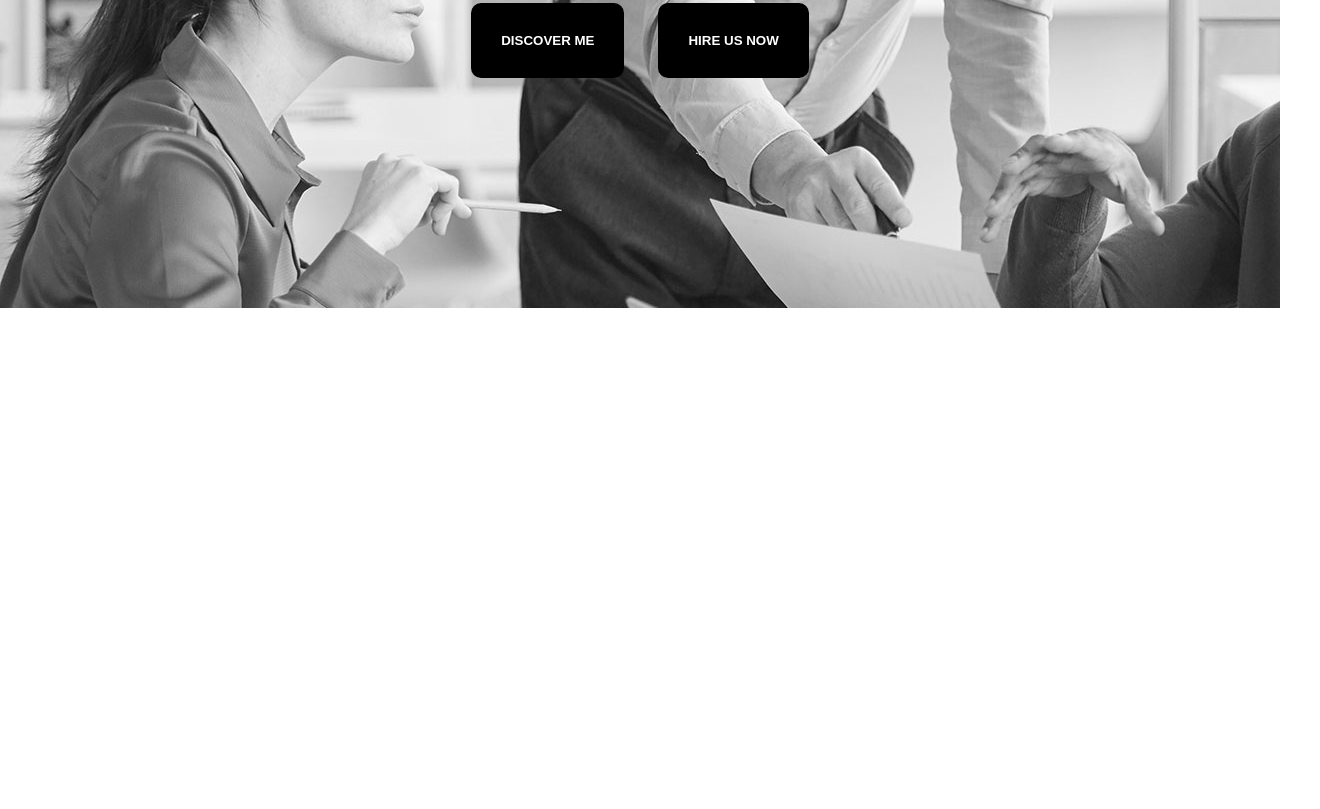
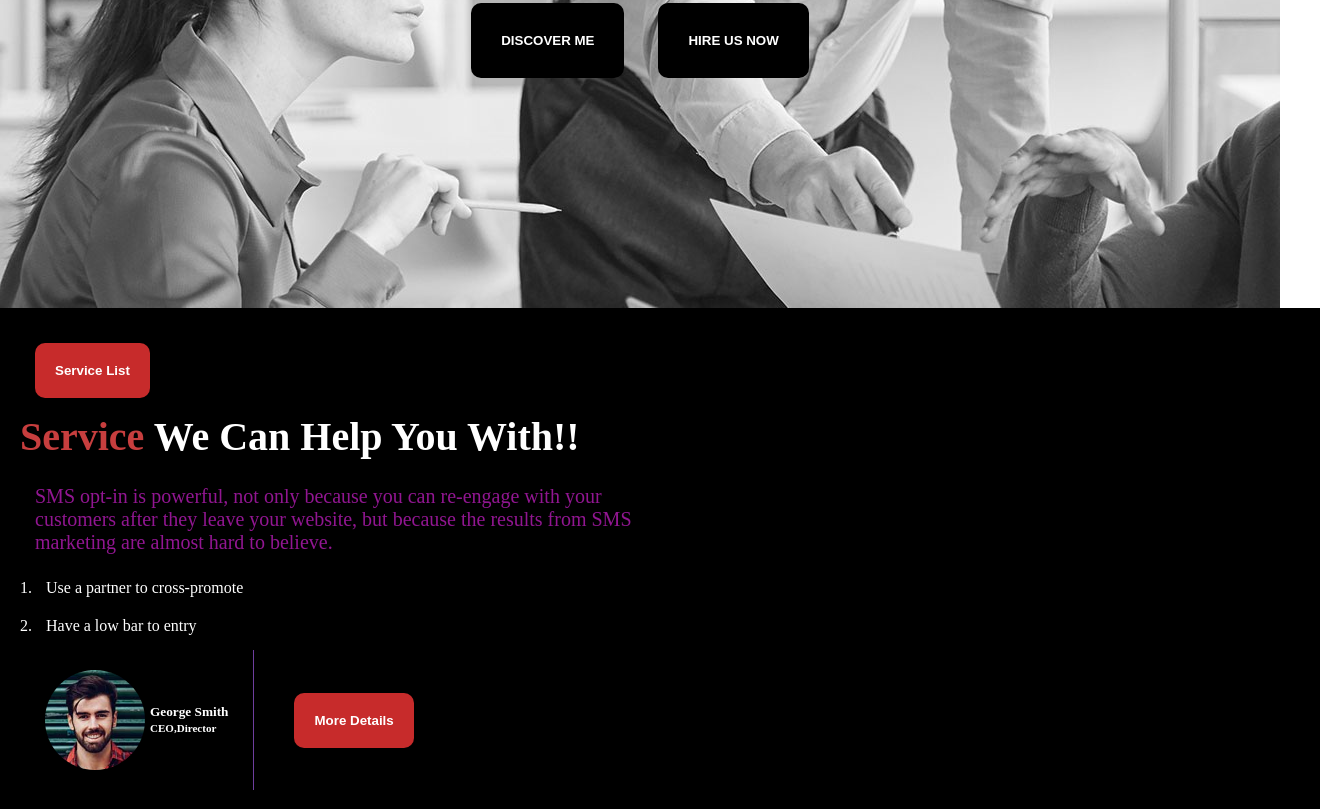
Before and after one commit to iftekharmahmud25/digital-agency-website, a plain HTML site: page index.html in a window 1280 px wide. Shown: the part 581-1390 px from the top of the page, 1320 px wide, since content can reach past the window. Before the commit the page ends 889 px from the top, so only its background shows below. Drawn offline with Linux system fonts and the light colour scheme.

Commit message:
another commit

```diff
--- a/index.html
+++ b/index.html
@@ -1,18 +1,16 @@
 <!DOCTYPE html>
 <html lang="en">
   <head>
-    <meta charset="UTF-8">
-    <meta name="viewport" content="width=device-width, initial-scale=1.0">
+    <meta charset="UTF-8" />
+    <meta name="viewport" content="width=device-width, initial-scale=1.0" />
     <title>Digital Agency website</title>
-    <link rel="stylesheet" href="style.css">
+    <link rel="stylesheet" href="style.css" />
   </head>
   <body>
     <header>
       <div class="nav-container">
         <div class="logo-container">
-        <img src="asset/logo/logo.png" alt="">
-
-
+          <img src="asset/logo/logo.png" alt="" />
         </div>
         <div class="menu-container">
           <ul class="items">
@@ -21,51 +19,53 @@
             <li class="item">Contact</li>
             <li class="item">Service</li>
           </ul>
-
-
-
-
-
         </div>
-
-
-
-
-
-
       </div>
-
-
-
-
-
-
     </header>
     <div class="banner-container">
       <div class="banner-detais">
-     <h1 class="title-banner"><span class="span">Degital</span> Agency You<br>Can Rely Upon</h1>
-     <p >Digital agencies use SMS to send promotions and sales because it is one of the most engaging and cost-efficient ways to engage their clients’ prospects and customers.</p>
+        <h1 class="title-banner">
+          <span class="span">Degital</span> Agency You<br />Can Rely Upon
+        </h1>
+        <p>
+          Digital agencies use SMS to send promotions and sales because it is
+          one of the most engaging and cost-efficient ways to engage their
+          clients’ prospects and customers.
+        </p>
         <div class="button">
           <button>DISCOVER ME</button>
           <button>HIRE US NOW</button>
-
-
+        </div>
+      </div>
+    </div>
+    <!-- Service -->
+    <div class="service-container">
+      <div class="service-left">
+        <div class="service-details">
+          <button class="button">Service List</button>
+          <h1 class="service-title"><span class="span">Service</span> We Can Help You With!!</h1>
+          <p class="service-description">
+            SMS opt-in is powerful, not only because you can re-engage with your
+            customers after they leave your website, but because the results
+            from SMS marketing are almost hard to believe.
+          </p>
+          <ol>
+            <li>Use a partner to cross-promote</li>
+            <li>Have a low bar to entry</li>
+          </ol>
+          <div class="author-details">
+                 <div class="author-img-des">
+                     <img class="author-img"    src="./asset/image/author.jpg" alt="">
+                     <h5>George Smith<br><small>CEO,Director</small></h5>
+                 </div>
+                 <div class="more-details">
+                      <button class="button">More Details</button>
+                 </div>
+          </div>
+        </div>
       </div>
 
-
+      <div class="service-right"></div>
     </div>
-
-
-
-
-  </div>
-
-
-
-
-
-
-
-
   </body>
 </html>
--- a/style.css
+++ b/style.css
@@ -1,40 +1,30 @@
-*{
+* {
   padding: 0;
   margin: 0;
 }
 
-.nav-container{
+.nav-container {
   display: flex;
   padding: 20px;
   justify-content: space-around;
   background-color: #585858;
   color: white;
-
-
 }
 
-.items{
+.items {
   display: flex;
   list-style: none;
-
-
 }
 
-.item{
+.item {
   font-size: 22px;
   font-weight: 33px;
   padding: 5px;
   font-weight: bold;
   margin-right: 18px;
-
-
-
-
-
-
 }
 
-.banner-container{
+.banner-container {
   width: 100%;
   height: 100vh;
   background-image: url(./asset/image/background.jpg);
@@ -44,32 +34,86 @@
   text-align: center;
   align-items: center;
   color: white;
-
 }
 
-.title-banner{
+.title-banner {
   font-size: 87px;
-
-
-
 }
-.span{
+.span {
   color: rgb(199, 62, 62);
 }
 
-
-.button button{
+.button button {
   background-color: black;
   color: white;
   border: none;
   font-weight: bold;
-    padding :30px;
+  padding: 30px;
   margin-top: 10px;
   border-radius: 10px;
   margin: 15px;
-
 }
-p{
+p {
   font-size: 27px;
   color: rgb(145, 22, 145);
 }
+
+.service-container {
+  width: 100%;
+  height: 100vh;
+  background-color: black;
+  color: white;
+  padding: 20px;
+}
+.service-container .button {
+  background-color: rgb(199, 43, 43);
+  color: white;
+  border: none;
+  font-weight: bold;
+  padding: 20px;
+  margin-top: 10px;
+  border-radius: 10px;
+  margin: 15px;
+}
+
+.service-title {
+  font-size: 40px;
+  font-weight: bold;
+}
+
+.service-description {
+  font-size: 20px;
+  width: 50%;
+  padding: 15px;
+  margin-top: 10px;
+}
+.author-details {
+  display: flex;
+  padding: 5px;
+  align-items: center;
+}
+.author-img-des {
+  display: flex;
+  align-items: center;
+  padding: 20px;
+  border-right: 0.5px solid rgb(110, 62, 158);
+}
+
+.author-img {
+  width: 100px;
+  height: 100px;
+  border-radius: 50%;
+}
+h5{
+    padding: 5px;
+}
+
+.more-details{
+padding: 25px;
+
+
+}
+ol li{
+    padding: 10px;
+    margin-left: 16px;
+}
```
Also changed, not shown: asset/image/footer-bg.jpg (renamed from asset/image/footer-bg.png). Lines whose indentation alone changed are shown as unchanged.
